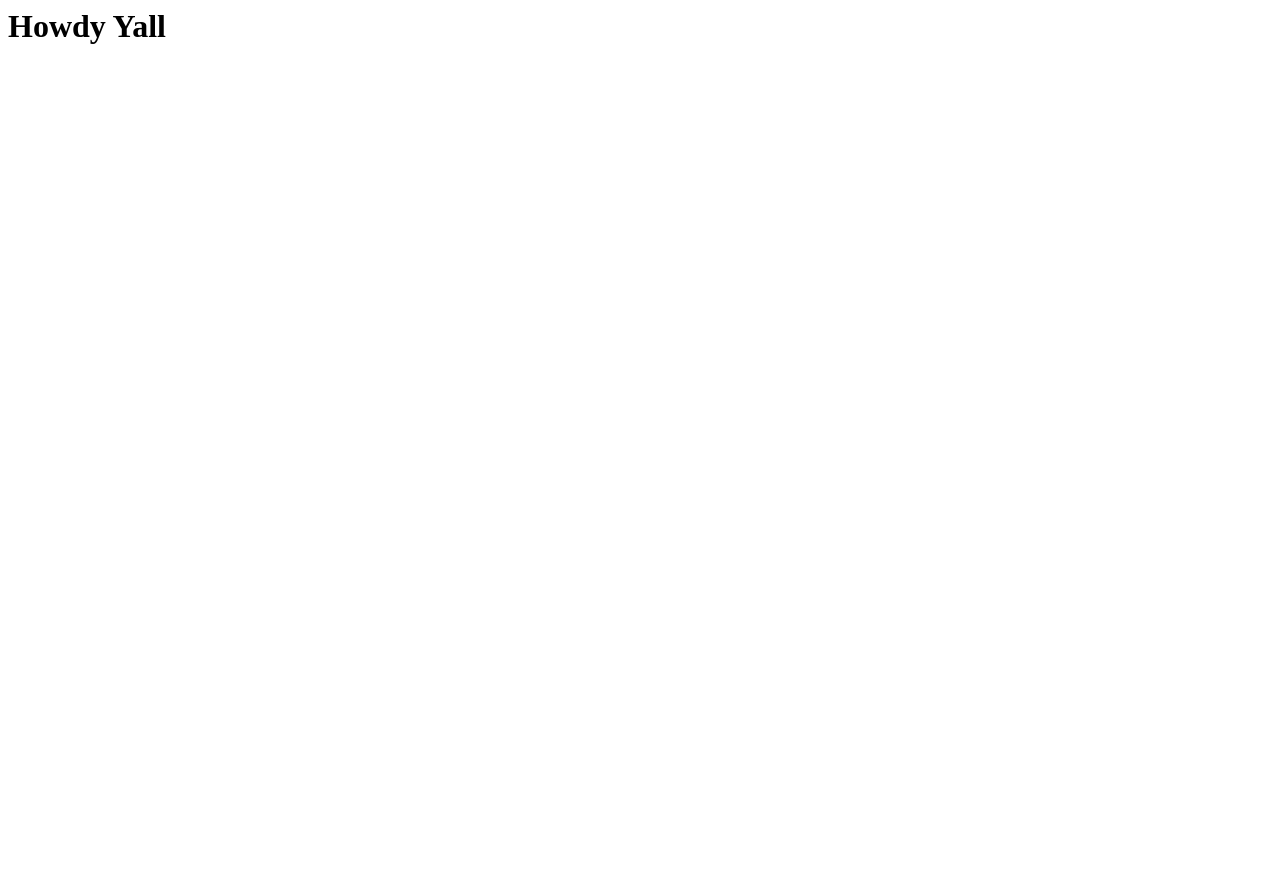
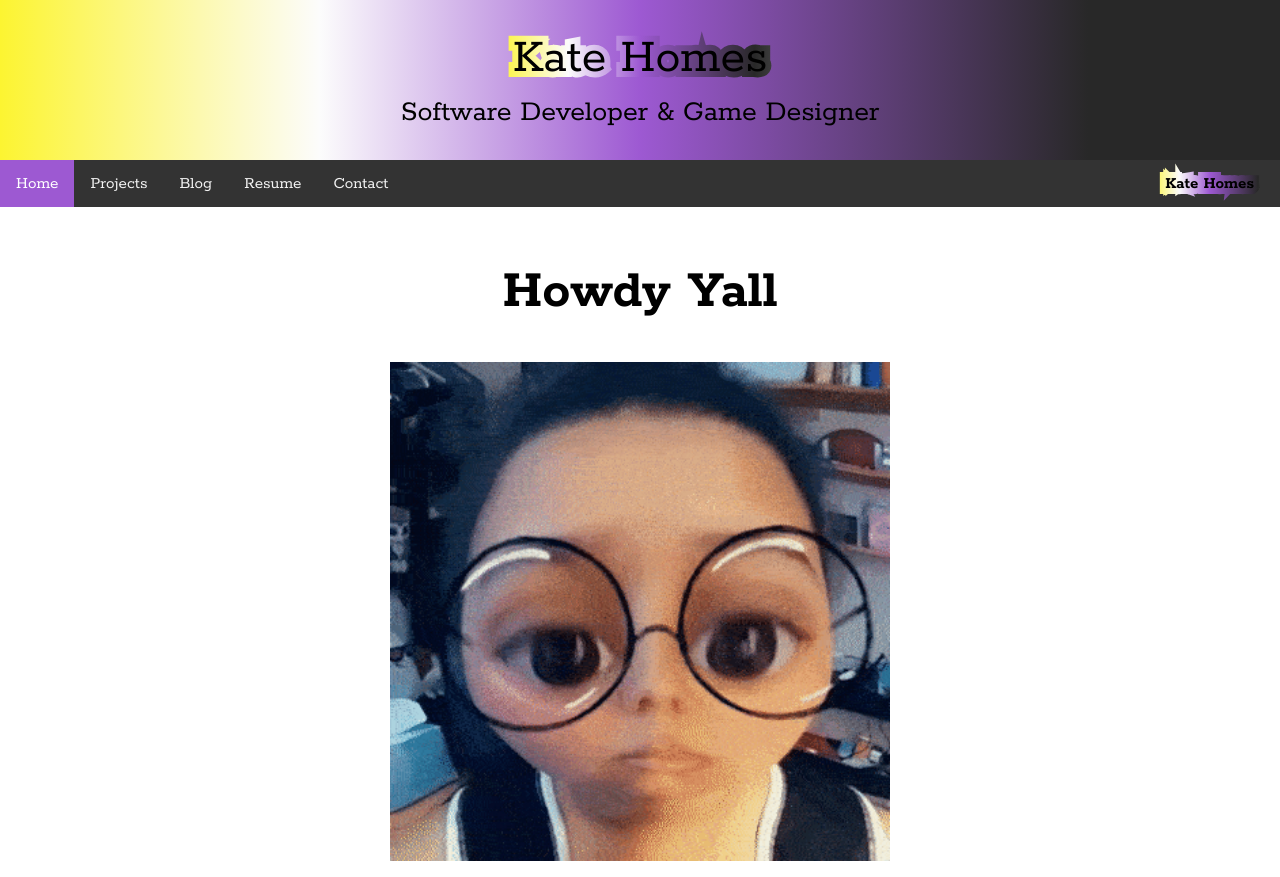
Before and after one commit to katehomes/katehomes.github.io, a plain HTML site: page index.html in a window 1280 px wide. Before the commit the page ends 800 px from the top, so only its background shows below. Drawn offline with Linux system fonts and the light colour scheme.

Commit message:
web template

```diff
--- a/index.html
+++ b/index.html
@@ -1,5 +1,53 @@
+<head>
+
+    <!-- My Stylesheets -->
+    <link href="style/common.css" rel="stylesheet">
+    <link href="style/header.css" rel="stylesheet">
+    <link href="style/navbar.css" rel="stylesheet">
+    <link href="style/home.css" rel="stylesheet">
+
+    <!-- Font Imports -->
+    <link rel="preconnect" href="https://fonts.googleapis.com">
+    <link rel="preconnect" href="https://fonts.gstatic.com" crossorigin>
+    <link href="https://fonts.googleapis.com/css2?family=Rokkitt:ital,wght@0,100..900;1,100..900&display=swap" rel="stylesheet">
+
+    <style>
+        /* h1 {
+            font-size: 72px;
+            background: -webkit-linear-gradient(#eee, #333);
+            -webkit-background-clip: text;
+            -webkit-text-fill-color: transparent;
+            filter: drop-shadow(2px 2px #333);
+        } */
+    </style>
+</head>
+
+
 <html>
     <body>
-        <h1>Howdy Yall</h1>
+        <div class="sticky">
+            <div class="header">
+                <div-g id="header-title">Kate Homes</div-g>
+                <div id="header-subtitle">Software Developer & Game Designer</div>
+            </div>
+
+            <div id="navbar">
+                <a class="active" href="#home">Home</a>
+                <a href="#news">Projects</a>
+                <a href="#blog">Blog</a>
+                <a href="#resume">Resume</a>
+                <a href="#contact">Contact</a>
+                <div-g id="nav-title">Kate Homes</div-g>
+            </div>
+        </div>
+
+
+        <div class="content">
+                <h1 style="text-align: center;">Howdy Yall</h1>
+
+
+            <img class="imgcenter" src="assets/2021kategif.gif" alt="Wobbly Kate">
+        </div>
+
     </body>
 </html>
--- /dev/null
+++ b/style/common.css
@@ -0,0 +1,23 @@
+
+
+.imgcenter {
+    display: block;
+    margin-left: auto;
+    margin-right: auto;
+    width: 40%;
+}
+
+div-g {
+    padding: 14px 16px;
+    /* background: linear-gradient(90deg, rgba(252,244,49,1) 0%, rgba(252,252,252,1) 25%, rgba(157,89,210,1) 50%, rgba(40,40,40,1) 85%); */
+    background: linear-gradient(90deg, rgba(252,244,49,1) 0%, rgba(252,252,252,1) 25%, rgba(157,89,210,1) 50%, rgba(40,40,40,1) 90%, rgba(73,73,73,1) 100%);
+    -webkit-background-clip: text;
+    -webkit-text-stroke: 12px transparent;
+    color: #000;
+}
+
+body {
+    margin: 0;
+    font-size: 28px;
+    font-family: "Rokkitt", sans-serif;
+}
--- /dev/null
+++ b/style/header.css
@@ -0,0 +1,24 @@
+.header {
+    background: rgb(255, 255, 255);
+    background: linear-gradient(90deg, rgba(252,244,49,1) 0%, rgba(252,252,252,1) 25%, rgba(157,89,210,1) 50%, rgba(40,40,40,1) 85%);padding: 30px;
+    text-align: center;
+}
+
+#header-title {
+    font-size: 50px;
+}
+
+#header-subtitle {
+    display: block;
+    margin-top: .25em;
+    margin-bottom: 0;
+    margin-left: 0;
+    margin-right: 0;
+    font-size: 30px;
+}
+
+.sticky {
+    position: sticky;
+    top: 0;
+    overflow: hidden;
+}
--- /dev/null
+++ b/style/navbar.css
@@ -0,0 +1,39 @@
+.content {
+    padding: 16px;
+}
+
+#navbar {
+    position: sticky;
+    top: 0;
+    overflow: hidden;
+    background-color: #333;
+}
+
+#navbar a {
+    float: left;
+    display: block;
+    color: #f2f2f2;
+    text-align: center;
+    padding: 14px 16px;
+    text-decoration: none;
+    font-size: 17px;
+}
+
+#navbar a:hover {
+    background-color: #ddd;
+    color: black;
+}
+
+#navbar a.active {
+    background-color: #9d59d2;
+    color: white;
+}
+
+#nav-title{
+    float: right !important;
+    margin-right: 10px;
+    font-weight: bolder;
+    color:black !important;
+
+    font-size: 17px;
+}
```
Also changed, not shown: assets/2021kategif.gif (added), style/home.css (added).
